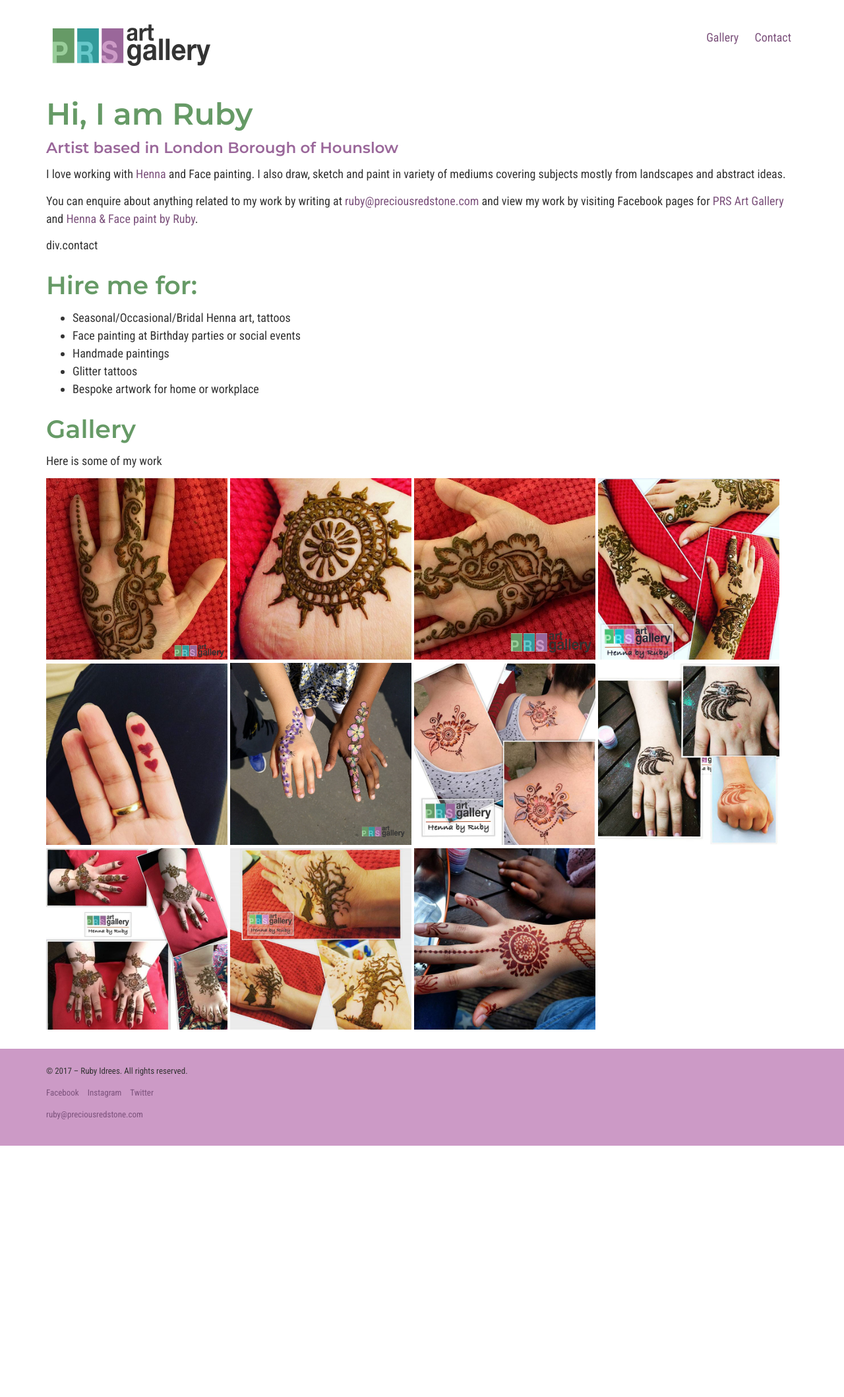
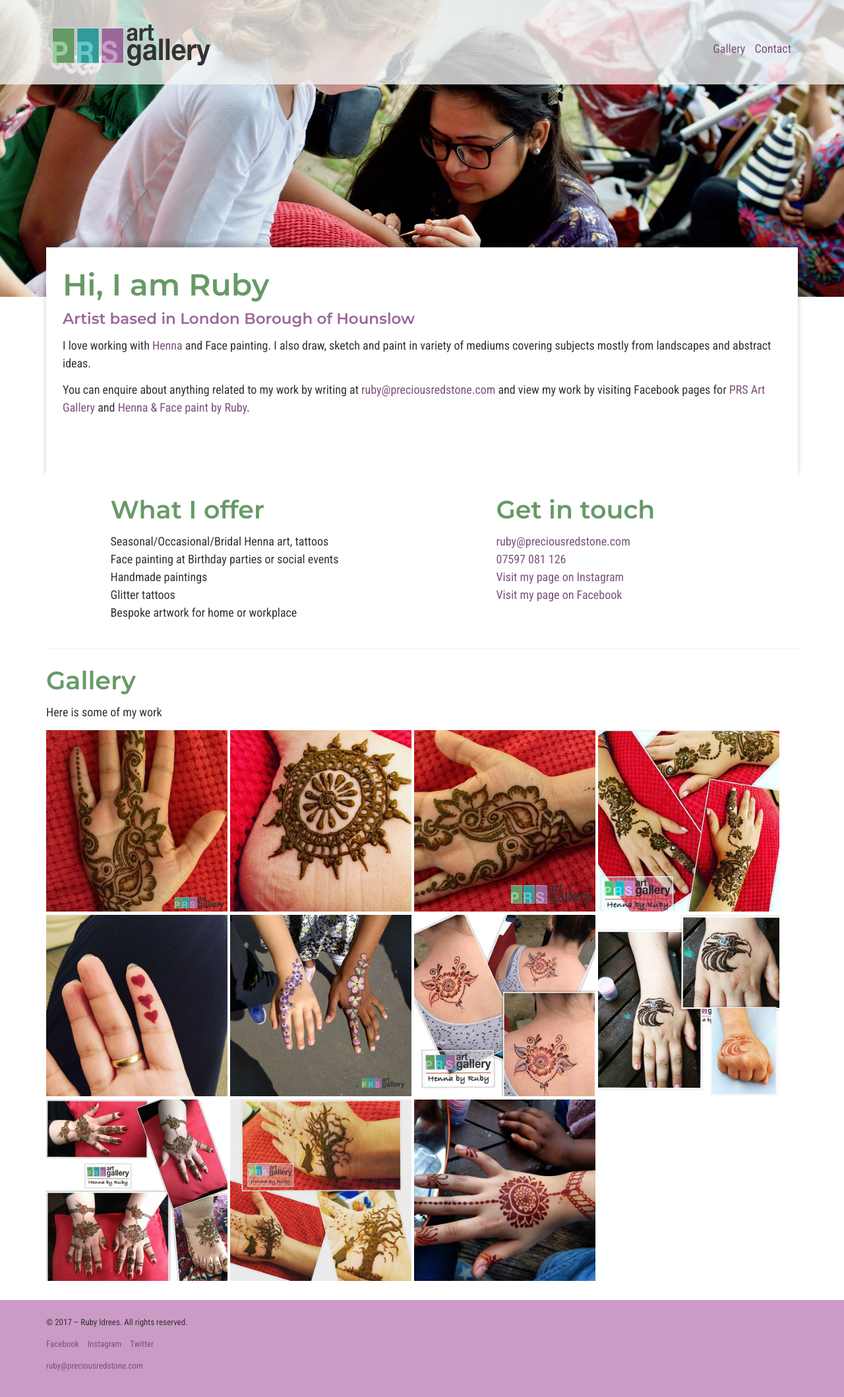
Before and after one commit to PreciousRedStone/preciousredstone.github.io, a Jekyll site: the page built from index.md, in a window 1280 px wide. Shown: the whole page at 66% size. Built offline with Jekyll 4.4.1, drawn with Linux system fonts in a browser that asks for light colours; before the commit the page ends 1737 px from its top, so only the background shows below that.

Commit message:
add hero image, contact section

```diff
--- a/_layouts/page.html
+++ b/_layouts/page.html
@@ -6,6 +6,7 @@ layout: default
   <div class="container">
     <div class="row page__content">
       <div class="col-xs-12">
+        {% if page.title %}
           <header class="page__header">
             <h1 class="page__title">{{ page.title }}</h1>
 
@@ -13,6 +14,7 @@ layout: default
               <p class="page__meta">{{ page.description }}</p>
             {% endif %}
           </header>
+        {% endif %}
 
         {{ content }}
 
--- a/_scss/_masthead.scss
+++ b/_scss/_masthead.scss
@@ -1,5 +1,23 @@
+
+.site_masthead {
+  background-image: url(../images/henna-face-paint-by-ruby.jpg);
+  background-repeat: no-repeat;
+  background-position: top 65% center;
+  background-size: cover;
+  min-height: 250px;
+
+  @media (min-width: $screen-xs) {
+    min-height: 350px;
+  }
+
+  @media (min-width: $screen-md) {
+    min-height: 450px;
+    background-image: url(../images/henna-face-paint-by-ruby-large.jpg);
+  }
+}
+
 .site_masthead-title {
-  width: 100%;
+  width: 50%;
   height: 50px;
   color: inherit;
   font-size: 0px;
@@ -8,7 +26,7 @@
   padding-top: 0;
   background: {
     image: url(../images/prs-art-gallery-logo.png);
-    size: 40%;
+    size: 100%;
     repeat: no-repeat;
     position: left 0 top 50%;
   }
@@ -16,7 +34,6 @@
   @media (min-width: $screen-xs) {
     width: 256px;
     height: 80px;
-    background-size: 100%;
     padding-top: 5px;
   }
 }
@@ -42,6 +59,16 @@
   &:active {
     text-decoration: none;
     color: inherit;
+  }
+}
+
+.masthead {
+  @media (min-width: $screen-xs) {
+    margin-top: -75px;
+    background: #fff;
+    padding: 5px 25px;
+    min-height: 350px;
+    box-shadow: 0 -7px 8px rgba(0, 0, 0, .2);
   }
 }
 
--- a/_scss/_navigation.scss
+++ b/_scss/_navigation.scss
@@ -1,26 +1,23 @@
 .site_nav {
   display: inline-block;
-  margin: 24px 0 0 0;
+  margin: 36px 0 0 0;
   padding: 0 0 18px;
   float: right;
   text-align: right;
   list-style-type: none;
 
   @media (min-width: $screen-xs) {
-    margin-top: 43px;
+    margin-top: 60px;
     text-align: left;
   }
 }
 
 .site_nav-item {
-  display: block;
+  display: inline-block;
   position: relative;
-  margin: 0 0 10px 0;
+  margin: 0 10px 10px 0;
 
   @media (min-width: $screen-xs) {
-    display: inline-block;
-    margin: 0 10px;
-
     &:not(:last-child)::after {
       content: '\2022';
       display: inline-block;
--- a/index.md
+++ b/index.md
@@ -12,18 +12,30 @@ class: home
   <p class="masthead_description">You can enquire about anything related to my work by writing at <a href="mailto:ruby@preciousredstone.com">ruby@preciousredstone.com</a> and view my work by visiting Facebook pages for <a href="https://facebook.com/PRSArtGallery/photos">PRS Art Gallery</a> and <a href="https://facebook.com/HennaByRuby/photos">Henna &amp; Face paint by Ruby</a>.</p>
 </div>
 
-div.contact
+<div class="row">
+  <div id="hire" class="col-sm-4 col-sm-offset-1 hire">
+    <h2 class="hire_heading">What I offer</h2>
+    <ul class="list-unstyled hire_services">
+      <li>Seasonal/Occasional/Bridal Henna art, tattoos</li>
+      <li>Face painting at Birthday parties or social events</li>
+      <li>Handmade paintings</li>
+      <li>Glitter tattoos</li>
+      <li>Bespoke artwork for home or workplace</li>
+    </ul>
+  </div>
 
-<div id="hire" class="hire">
-  <h2 class="hire_heading">Hire me for:</h2>
-  <ul class="hire_services">
-    <li>Seasonal/Occasional/Bridal Henna art, tattoos</li>
-    <li>Face painting at Birthday parties or social events</li>
-    <li>Handmade paintings</li>
-    <li>Glitter tattoos</li>
-    <li>Bespoke artwork for home or workplace</li>
-  </ul>
+  <div id="contact" class="col-sm-4 col-sm-offset-2 contact">
+    <h2 class="contact_heading">Get in touch</h2>
+    <ul class="list-unstyled contact_details">
+      <li><a href="mailto:ruby@preciousredstone.com">ruby@preciousredstone.com</a></li>
+      <li><a href="tel:07983580025">07597 081 126</a></li>
+      <li><a href="https://www.instagram.com/hennabyrubylondon">Visit my page on Instagram</a></li>
+      <li><a href="https://www.facebook.com/hennabyruby">Visit my page on Facebook</a></li>
+    </ul>
+  </div>
 </div>
+
+<hr>
 
 <div id="gallery" class="gallery">
   <h2 class="gallery_heading">Gallery</h2>
```
Also changed, not shown: assets/images/henna-face-paint-by-ruby-large.jpg (added), assets/images/henna-face-paint-by-ruby.jpg (added). Lines whose indentation alone changed are shown as unchanged.
